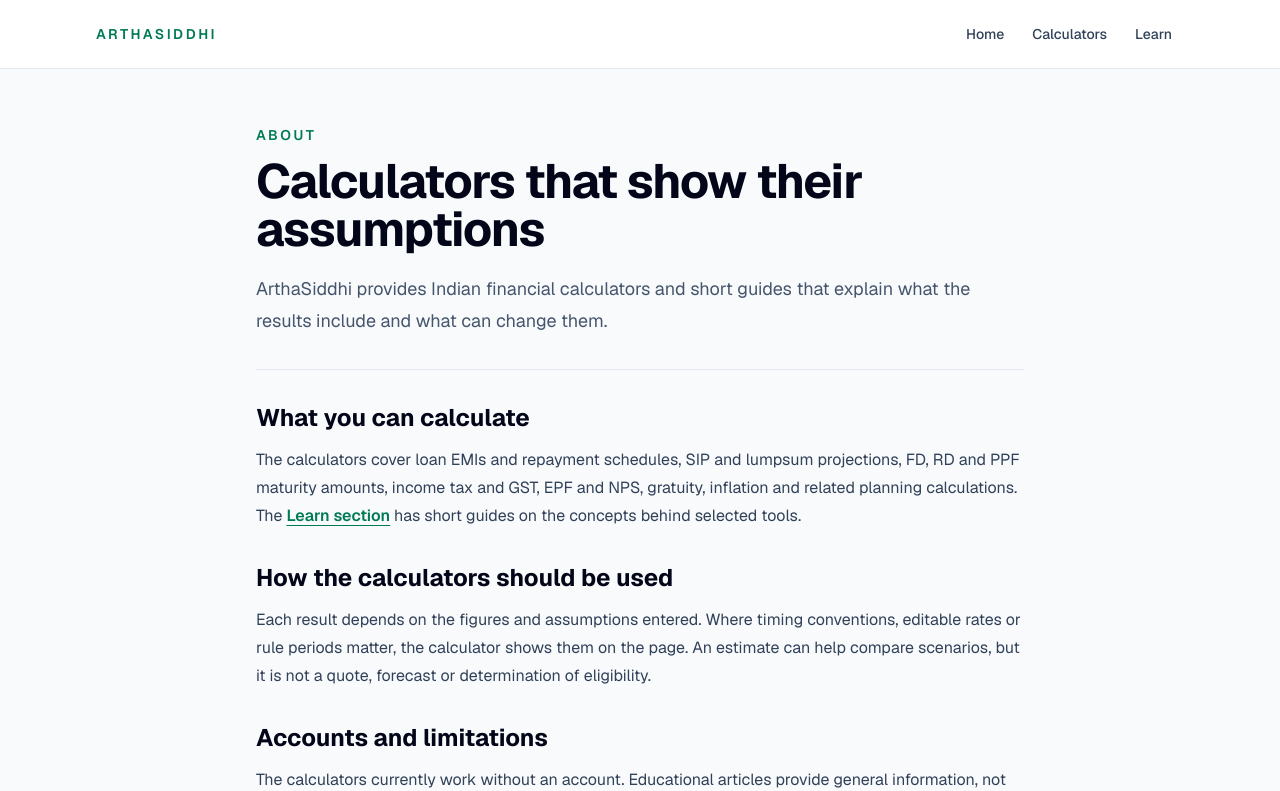
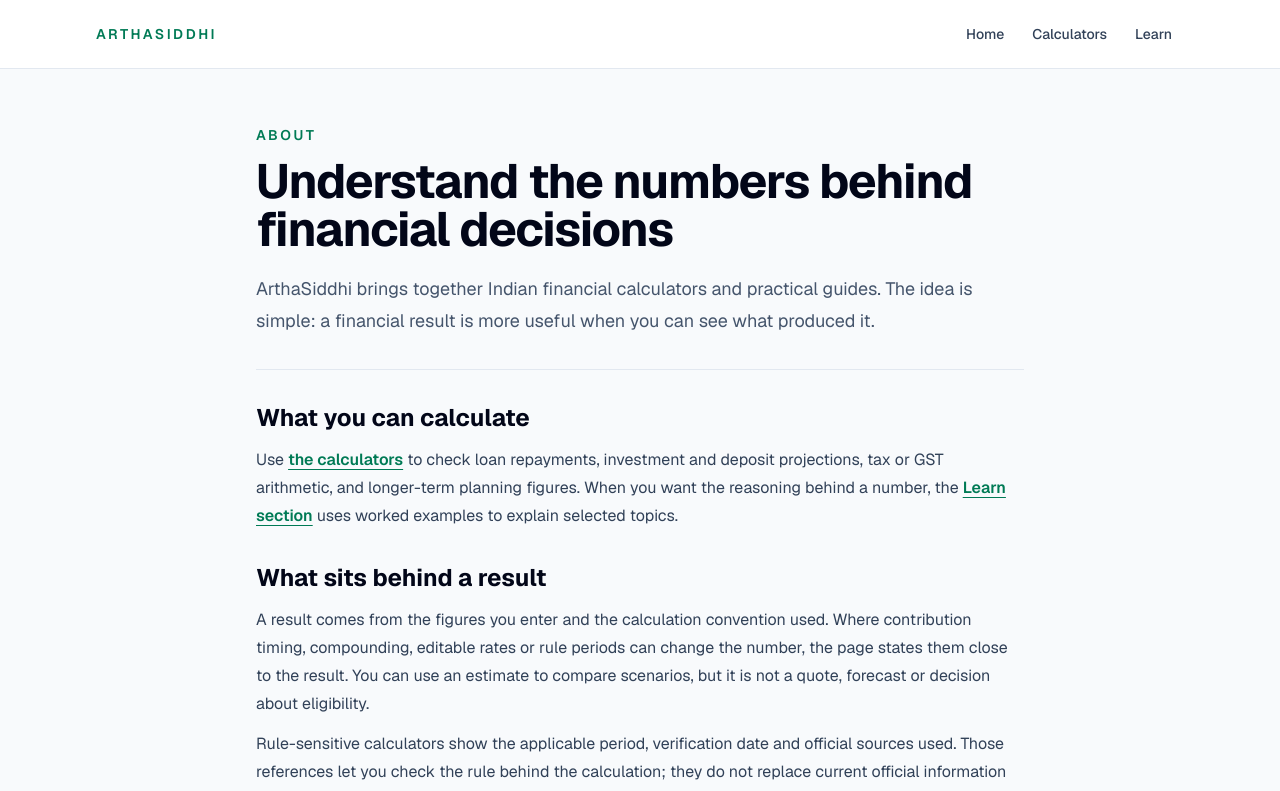
Before and after one commit to applekanna5-bit/arthasiddhi, a Next.js app: page /about in a window 1280 px wide. Shown: the top 791 px of the page. Built offline with nearby package versions, Linux system fonts and the light colour scheme.

Commit message:
Complete editorial Batch E trust pages

```diff
--- a/app/about/page.tsx
+++ b/app/about/page.tsx
@@ -11,10 +11,10 @@ export const metadata: Metadata = pageMetadata({
 
 export default function AboutPage() {
   return (
-    <InfoPage eyebrow="About" title="Calculators that show their assumptions" description="ArthaSiddhi provides Indian financial calculators and short guides that explain what the results include and what can change them.">
-      <section aria-labelledby="what-we-offer"><h2 id="what-we-offer" className="text-2xl font-bold text-slate-950">What you can calculate</h2><p className="mt-3">The calculators cover loan EMIs and repayment schedules, SIP and lumpsum projections, FD, RD and PPF maturity amounts, income tax and GST, EPF and NPS, gratuity, inflation and related planning calculations. The <Link href="/learn" className="font-semibold text-emerald-700 underline underline-offset-4">Learn section</Link> has short guides on the concepts behind selected tools.</p></section>
-      <section aria-labelledby="how-to-use"><h2 id="how-to-use" className="text-2xl font-bold text-slate-950">How the calculators should be used</h2><p className="mt-3">Each result depends on the figures and assumptions entered. Where timing conventions, editable rates or rule periods matter, the calculator shows them on the page. An estimate can help compare scenarios, but it is not a quote, forecast or determination of eligibility.</p></section>
-      <section aria-labelledby="our-focus"><h2 id="our-focus" className="text-2xl font-bold text-slate-950">Accounts and limitations</h2><p className="mt-3">The calculators currently work without an account. Educational articles provide general information, not recommendations tailored to an individual. Check important figures against current official information and product documents, and read the <Link href="/disclaimer" className="font-semibold text-emerald-700 underline underline-offset-4">Financial Disclaimer</Link> for the limits of the information provided.</p></section>
+    <InfoPage eyebrow="About" title="Understand the numbers behind financial decisions" description="ArthaSiddhi brings together Indian financial calculators and practical guides. The idea is simple: a financial result is more useful when you can see what produced it.">
+      <section aria-labelledby="what-we-offer"><h2 id="what-we-offer" className="text-2xl font-bold text-slate-950">What you can calculate</h2><p className="mt-3">Use <Link href="/calculators" className="font-semibold text-emerald-700 underline underline-offset-4">the calculators</Link> to check loan repayments, investment and deposit projections, tax or GST arithmetic, and longer-term planning figures. When you want the reasoning behind a number, the <Link href="/learn" className="font-semibold text-emerald-700 underline underline-offset-4">Learn section</Link> uses worked examples to explain selected topics.</p></section>
+      <section aria-labelledby="how-to-use"><h2 id="how-to-use" className="text-2xl font-bold text-slate-950">What sits behind a result</h2><p className="mt-3">A result comes from the figures you enter and the calculation convention used. Where contribution timing, compounding, editable rates or rule periods can change the number, the page states them close to the result. You can use an estimate to compare scenarios, but it is not a quote, forecast or decision about eligibility.</p><p className="mt-3">Rule-sensitive calculators show the applicable period, verification date and official sources used. Those references let you check the rule behind the calculation; they do not replace current official information or product documents.</p></section>
+      <section aria-labelledby="our-focus"><h2 id="our-focus" className="text-2xl font-bold text-slate-950">What ArthaSiddhi does not do</h2><p className="mt-3">You do not need an account to use the calculators. ArthaSiddhi does not provide recommendations tailored to you or determine whether you qualify for a financial product or benefit. Before acting on an important result, check it against current official information and the terms of the product you are considering, and read the <Link href="/disclaimer" className="font-semibold text-emerald-700 underline underline-offset-4">Financial Disclaimer</Link>.</p></section>
     </InfoPage>
   );
 }
--- a/app/contact/page.tsx
+++ b/app/contact/page.tsx
@@ -11,9 +11,8 @@ export const metadata: Metadata = pageMetadata({
 
 export default function ContactPage() {
   return (
-    <InfoPage eyebrow="Contact" title="Contact ArthaSiddhi" description="ArthaSiddhi does not currently operate a public contact form or publish a support email address.">
-      <section aria-labelledby="contact-status"><h2 id="contact-status" className="text-2xl font-bold text-slate-950">Current contact options</h2><p className="mt-3">ArthaSiddhi does not currently publish a support email address or provide a contact form.</p></section>
-      <section aria-labelledby="helpful-resources"><h2 id="helpful-resources" className="text-2xl font-bold text-slate-950">Helpful resources</h2><p className="mt-3">For information about how the site handles data, read the <Link href="/privacy" className="font-semibold text-emerald-700 underline underline-offset-4">Privacy Policy</Link>. For the limits of calculator results and educational content, read the <Link href="/disclaimer" className="font-semibold text-emerald-700 underline underline-offset-4">Financial Disclaimer</Link>.</p></section>
+    <InfoPage eyebrow="Contact" title="Contact ArthaSiddhi" description="ArthaSiddhi does not currently provide a public email address or contact form.">
+      <section aria-labelledby="site-information"><h2 id="site-information" className="text-2xl font-bold text-slate-950">Site information</h2><p className="mt-3">For how the calculators are intended to be used, read <Link href="/about" className="font-semibold text-emerald-700 underline underline-offset-4">About ArthaSiddhi</Link>. For data handling, read the <Link href="/privacy" className="font-semibold text-emerald-700 underline underline-offset-4">Privacy Policy</Link>. For the limits of calculator results and educational content, read the <Link href="/disclaimer" className="font-semibold text-emerald-700 underline underline-offset-4">Financial Disclaimer</Link>.</p></section>
     </InfoPage>
   );
 }
```
Also changed, not shown: 1 other file (tests, documents, lock files or other folders).
